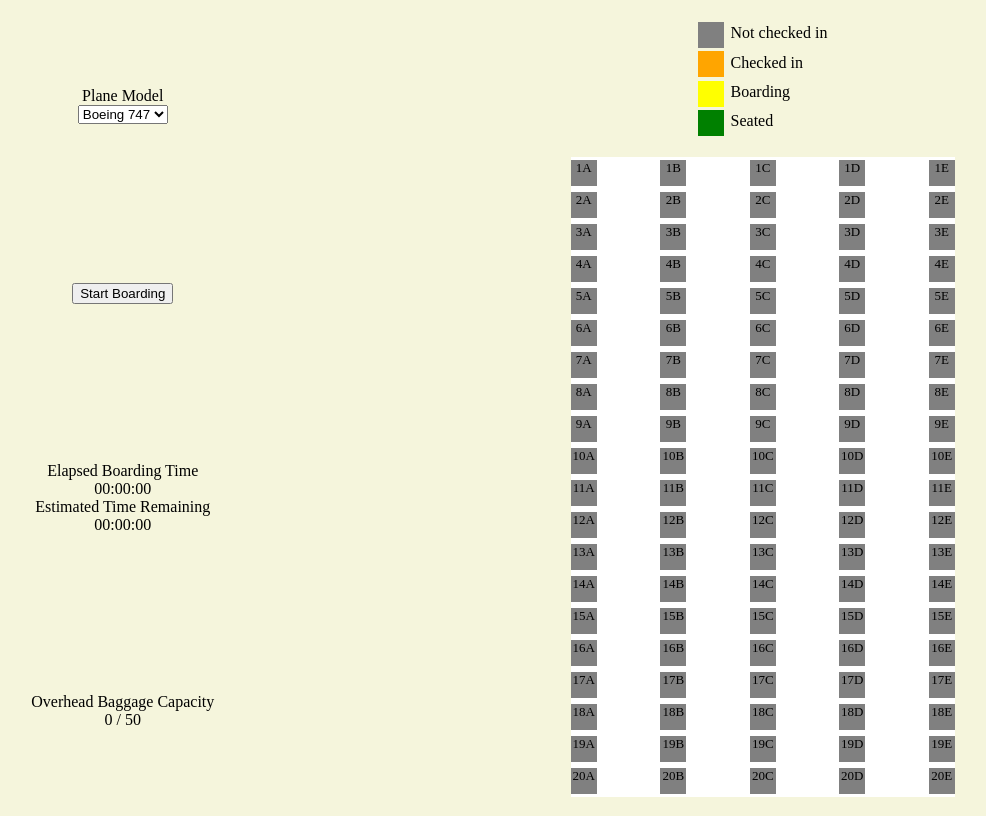
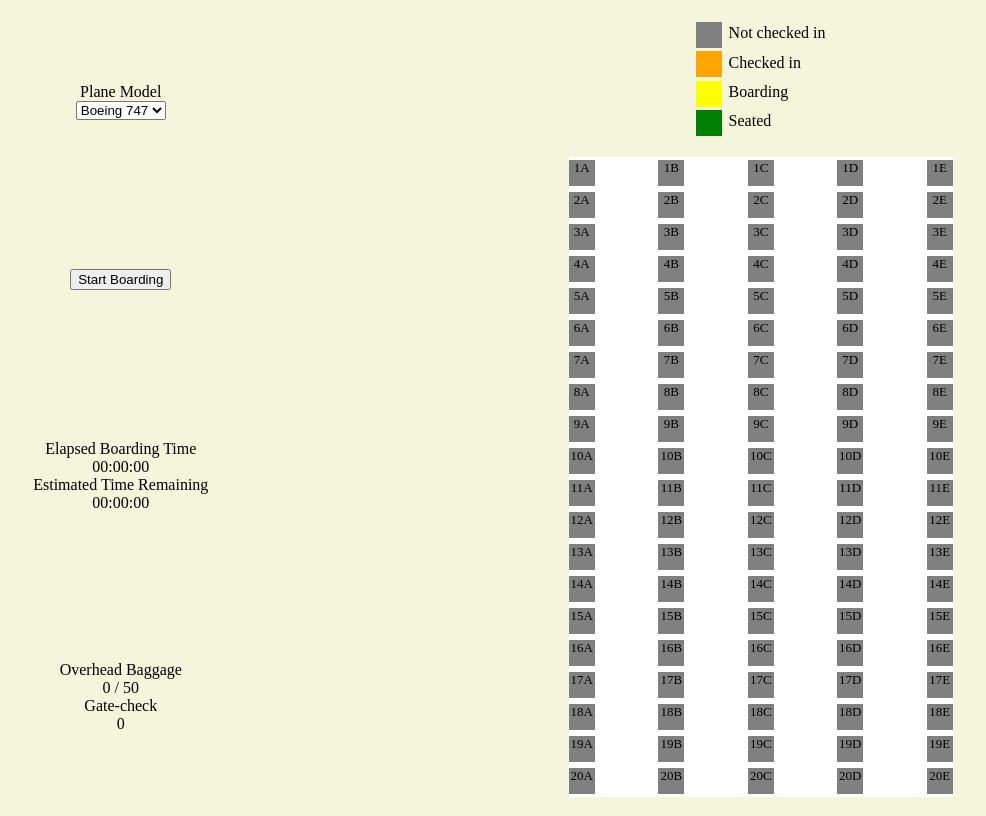
Before and after one commit to kjsheehy/brdng, a website: page Airline/index.html in a window 1280 px wide. Shown: the whole page, without its empty margins (155-1141 px from the left). Drawn offline with Linux system fonts and the light colour scheme; no server answers.

Commit message:
Airline UI now updates and displays overhead and gate-check baggage counts

```diff
--- a/Airline/index.html
+++ b/Airline/index.html
@@ -34,11 +34,11 @@
         </div>
         <div id="remaining-boarding-time" class="value">00:00:00</div>
       </div>
-      <div id="baggage-capacity-container" class="container">
-        <div id="baggage-capacity-label" class="label">
-          Overhead Baggage Capacity
-        </div>
-        <div id="baggage-capacity" class="value">0 / 0</div>
+      <div id="baggage-container" class="container">
+        <div class="label">Overhead Baggage</div>
+        <div id="overhead" class="value">0 / 0</div>
+        <div class="label">Gate-check</div>
+        <div id="gate-check" class="value">0</div>
       </div>
     </div>
     <div id="right" class="container">
--- a/Airline/script.js
+++ b/Airline/script.js
@@ -4,42 +4,56 @@ const startBoardingButton = document.getElementById('boarding-button');
 const elapsedTimeEl = document.getElementById('elapsed-boarding-time');
 let startTime;
 const seatMap = document.getElementById('seat-map');
-const baggageCapacityEl = document.getElementById('baggage-capacity');
+const overheadEl = document.getElementById('overhead');
+const gateCheckEl = document.getElementById('gate-check');
 
 const rows = 20;
 const seats = ['A', 'B', 'C', 'D', 'E'];
 const baggageCapacity = 50;
 
 populateSeatMap(rows, seats);
-baggageCapacityEl.textContent = `0 / ${baggageCapacity}`;
+overheadEl.textContent = `0 / ${baggageCapacity}`;
+setInterval(updateInfo, 5000);
 
-const updateSeatStatus = function () {
+function updateInfo() {
   fetch(`http://localhost:5001/api/seats`)
     .then((response) => response.json())
     .then((seatArr) => {
-      console.log(seatArr);
       seatArr.forEach((seat) => {
         let seatEl = document.getElementById(seat.id);
-        seatEl.classList.remove('not-checked-in', 'checked-in', 'boarding', 'seated');
+        seatEl.classList.remove(
+          'not-checked-in',
+          'checked-in',
+          'boarding',
+          'seated'
+        );
         seatEl.classList.add(seat.status);
       });
     });
-};
-
-setInterval(updateSeatStatus, 5000);
+  fetch('http://localhost:5001/api/baggage')
+    .then((res) => {
+      if (!res.ok)
+        throw new Error('Error fetching baggage info from the server');
+      return res.json();
+    })
+    .then((data) => {
+      overheadEl.textContent = `${data.overhead} / ${data.capacity}`;
+      gateCheckEl.textContent = `${data.gateCheck}`;
+    })
+    .catch((error) => console.log(error));
+}
 
 const startBoarding = function () {
   startTime = new Date();
   setInterval(updateTime, 1000);
 };
 
-const updateTime = function () {
+function updateTime() {
   let elapsedTime = Date.now() - startTime;
+  elapsedTimeEl.textContent = msToHMS(elapsedTime);
+}
 
-  elapsedTimeEl.textContent = msToHMS(elapsedTime);
-};
-
-const msToHMS = function (ms) {
+function msToHMS(ms) {
   let time = ms / 1000;
   let hours = Math.trunc(time / 3600);
   let minutes = Math.trunc((time % 3600) / 60);
@@ -50,7 +64,7 @@ const msToHMS = function (ms) {
   seconds = seconds >= 10 ? seconds : '0' + seconds;
 
   return hours + ':' + minutes + ':' + seconds;
-};
+}
 
 startBoardingButton.onclick = startBoarding;
 
--- a/server/index.js
+++ b/server/index.js
@@ -16,7 +16,7 @@ const rows = 20;
 const columns = ['A', 'B', 'C', 'D', 'E'];
 const seats = [];
 const parties = [{ seats: ['1B', '5C'], bags: 2 }];
-let baggage = {
+const baggage = {
   overhead: 0,
   gateCheck: 0,
   capacity: 50,
@@ -53,6 +53,10 @@ app.get('/api/seats/:id', (req, res) => {
 
 app.get('/api/parties', (req, res) => {
   res.send(parties);
+});
+
+app.get('/api/baggage', (req, res) => {
+  res.send(baggage);
 });
 
 //CREATE Request Handler
```
